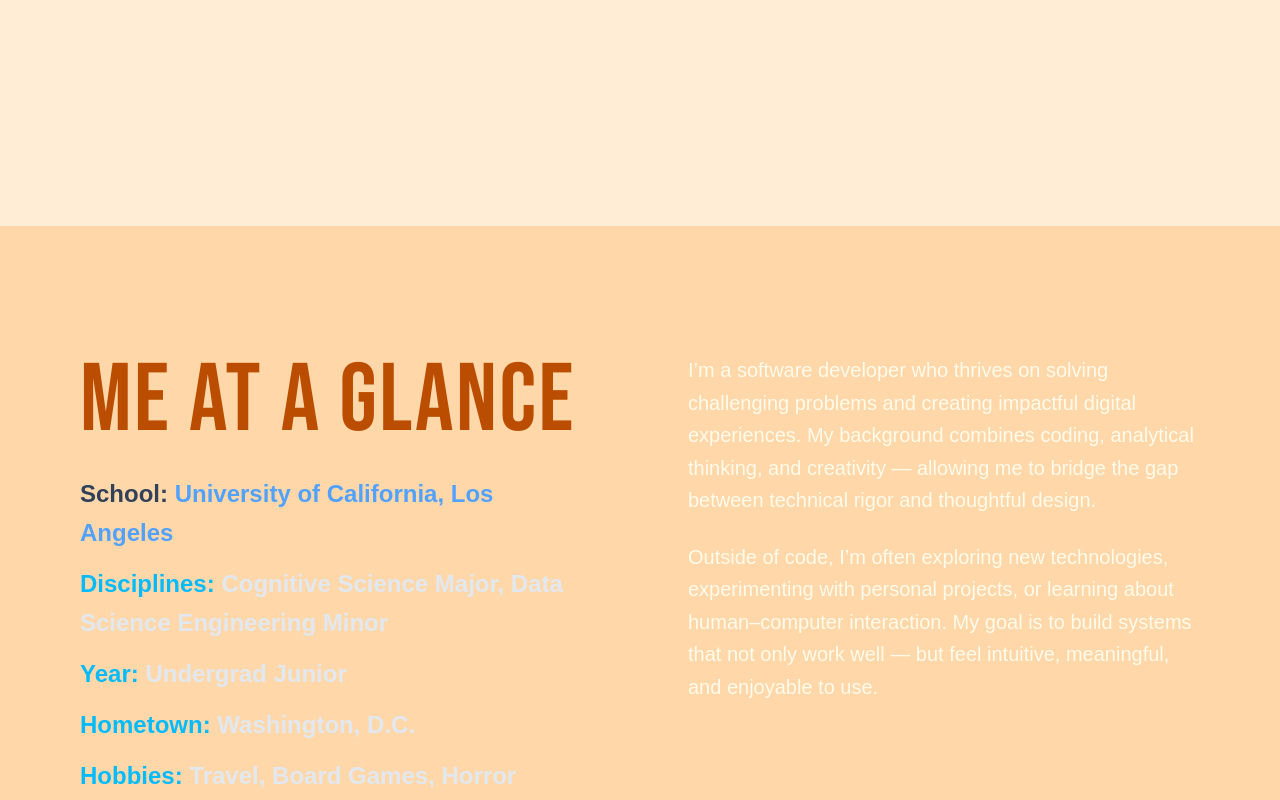
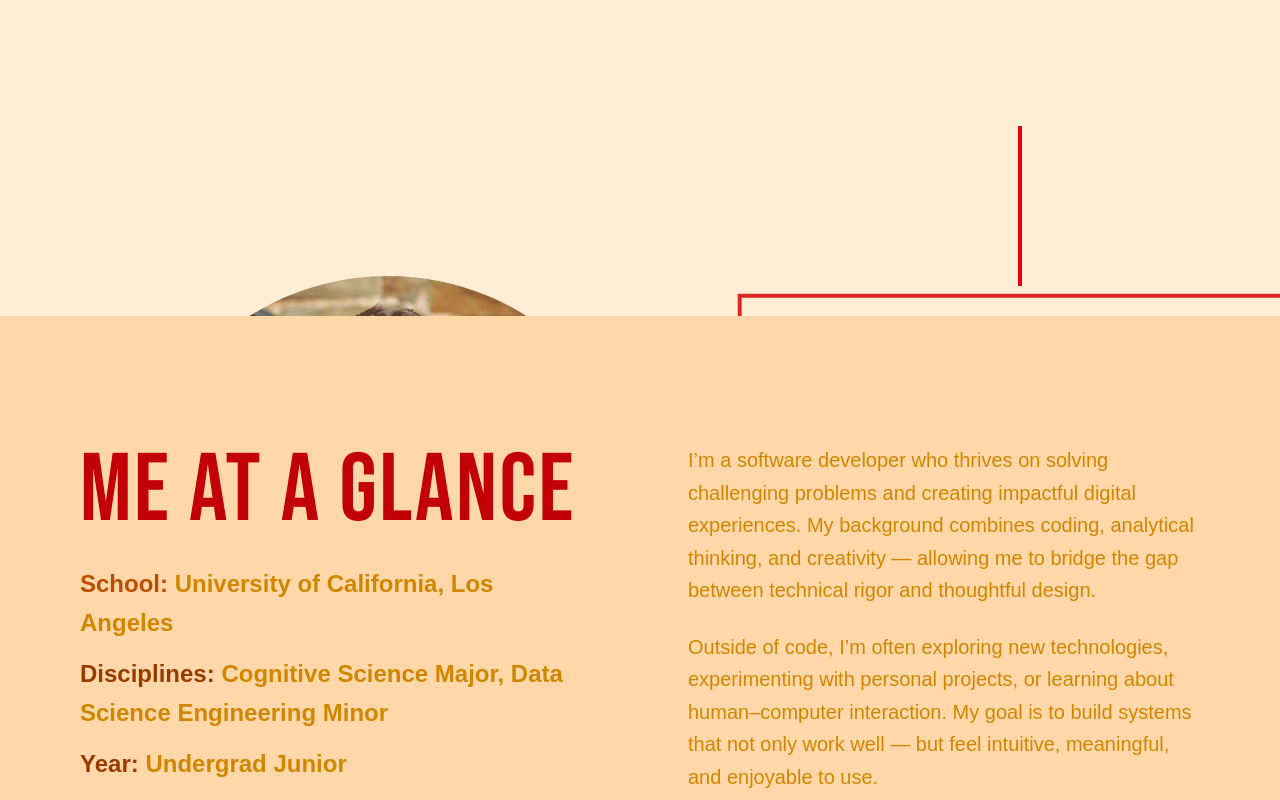
Before and after one commit to BriboSD/portfolio-website, a Next.js app: page / in a window 1280 px wide. Shown: the part 280-1080 px from the top of the page. Built offline with nearby package versions, Linux system fonts and the light colour scheme.

Commit message:
Changed homepage, updated font color on about me section
still need to add links to social on homepage

```diff
--- a/src/app/Components/AboutMe.jsx
+++ b/src/app/Components/AboutMe.jsx
@@ -20,35 +20,35 @@ export default function AboutMe( {scrollYProgress, fontClass }) {
             transition={{ duration: 1, delay: 0.3 }}
           >
             {/* Title */}
-            <h1 className={`${fontClass} text-8xl tracking-wide text-amber-700`}>
+            <h1 className={`${fontClass} text-8xl tracking-wide text-red-700`}>
               ME AT A GLANCE
             </h1>
 
             {/* bullet point section */}
             <ul className="text-2xl leading-relaxed font-semibold space-y-3">
           <li>
-            <span className="text-slate-700">School:</span>{" "}
-            <span className="text-blue-400">
+            <span className="text-amber-700">School:</span>{" "}
+            <span className="text-yellow-600">
               University of California, Los Angeles
             </span>
           </li>
           <li>
-            <span className="text-sky-400">Disciplines:</span>{" "}
-            <span className="text-slate-200">
+            <span className="text-amber-800">Disciplines:</span>{" "}
+            <span className="text-yellow-600">
               Cognitive Science Major, Data Science Engineering Minor
             </span>
           </li>
           <li>
-            <span className="text-sky-400">Year:</span>{" "}
-            <span className="text-slate-200">Undergrad Junior</span>
+            <span className="text-amber-800">Year:</span>{" "}
+            <span className="text-yellow-600">Undergrad Junior</span>
           </li>
           <li>
-            <span className="text-sky-400">Hometown:</span>{" "}
-            <span className="text-slate-200">Washington, D.C.</span>
+            <span className="text-amber-800">Hometown:</span>{" "}
+            <span className="text-yellow-600">Washington, D.C.</span>
           </li>
           <li>
-            <span className="text-sky-400">Hobbies:</span>{" "}
-            <span className="text-slate-200">
+            <span className="text-amber-800">Hobbies:</span>{" "}
+            <span className="text-yellow-600">
               Travel, Board Games, Horror Movies, Video Games
             </span>
           </li>
@@ -57,7 +57,7 @@ export default function AboutMe( {scrollYProgress, fontClass }) {
 
           {/* more in-depth overview thing */}
           <motion.div
-            className="flex flex-col w-1/2 pl-12 text-xl leading-relaxed text-amber-50 font-medium"
+            className="flex flex-col w-1/2 pl-12 text-xl leading-relaxed text-yellow-600 font-medium"
             initial={{ opacity: 0, x: 100 }}
             whileInView={{ opacity: 1, x: 0 }}
             transition={{ duration: 1, delay: 0.6 }}
--- a/src/app/Components/HomePage.jsx
+++ b/src/app/Components/HomePage.jsx
@@ -4,11 +4,41 @@ import { motion, useTransform } from "framer-motion";
 import { useEffect } from "react";
 
 export default function HomePage({scrollYProgress}) {
-  const ypos = useTransform(scrollYProgress, [0, 0.25], [0, 600]);
+  const ypos = useTransform(scrollYProgress, [0, 0.25], [0, 400]);
     return (
-      <motion.div className="relative flex text-amber-800 text-6xl font-bold z-[60]  bg-[#ffedd5]"
+      <motion.div className="relative flex text-amber-800 text-6xl z-[60] mt-20 ml-30 bg-[#ffedd5]"
       style={{y: ypos}}
       >
+        {/* Animated line box */}
+        <motion.svg viewBox="0 0 160 160" width={630} height={630} className="absolute ml-150">
+          <motion.path
+            fill="none"
+            stroke="#DC2626"
+            strokeWidth="1"
+            d="M 5,5 L 153,5 L 153,120 L 5,120 Z"
+            strokeDasharray="0 1"
+            initial={{ pathLength: 0 }}       // start hidden
+            animate={{ pathLength: 1 }}       // draw fully
+            transition={{ duration: 2, ease: "easeInOut" }} // animation settings
+          />
+        </motion.svg>
+
+        {/* line going down from top*/}
+        <motion.div
+        initial={{ height: 0 }}
+        animate={{ height: "20vh" }}
+        transition={{ duration: 0.6, delay: 1, ease: "easeIn" }}
+        className="relative top-[-150px] left-[900px] w-[4px] bg-red-600 -translate-x-1/2 z-[5]"
+      />
+        {/* line going down from bottom*/}
+        <motion.div
+        initial={{ height: 0 }}
+        animate={{ height: "30vh" }}
+        transition={{ duration: 1.5, delay: 1.5, ease: "easeOut" }}
+        className="relative top-[470px] left-[900px] w-[4px] bg-red-600 -translate-x-1/2 z-[5]"
+      />
+
+
         {/* Image with overlay */}
         <div className="relative">
           <motion.img
@@ -18,13 +48,13 @@ export default function HomePage({scrollYProgress}) {
             initial={{ opacity: 0, y: -100 }}
             animate={{opacity: 1, y:0}}
             transition={{delay: 1, duration: 1}}
-            className="w-450 h-320 object-cover"
+            className="w-130 h-130 mt-0 rounded-full object-cover"
           />
 
          </div>
 
         {/* Text */}
-        <div className="absolute left-[70px] mt-20 text-center text-slate-200 font-extrabold">
+        <div className="absolute mt-20 left-[650px] mt-5 text-center font-extrabold">
           <motion.h1
           initial={{ opacity: 0, y: 100 }}
           animate={{opacity: 1, y:0}}
@@ -39,9 +69,9 @@ export default function HomePage({scrollYProgress}) {
           initial={{ opacity: 0, y: 100 }}
           animate={{opacity: 1, y:0}}
           transition={{delay: 2.3, duration: 1}}
-          className="absolute left-[900px] w-[400px] mt-20 text-center max-w-[100%] text-4xl"
+          className="w-[500px]  mt-20 text-center max-w-[100%] text-4xl"
           >
-            A sudent, software developer, and data scientist
+            A student, software developer, and data scientist
 
           </motion.h2>
         </div>
--- a/src/app/page.tsx
+++ b/src/app/page.tsx
@@ -22,7 +22,7 @@ export default function Home() {
   const [underlineLoaded, setUnderlineLoaded] = useState(false);
   const {scrollYProgress} = useScroll();
 
-  const aboutypos = useTransform(scrollYProgress, [0, 0.25], [0, -500]);
+  const aboutypos = useTransform(scrollYProgress, [0, 0.25], [0, -10]);
   //422006 <-- old brown color
 
   const tabs = [
```
